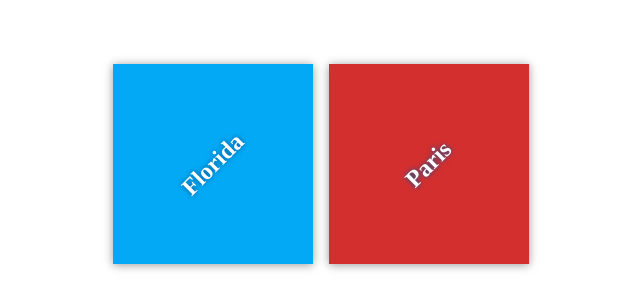
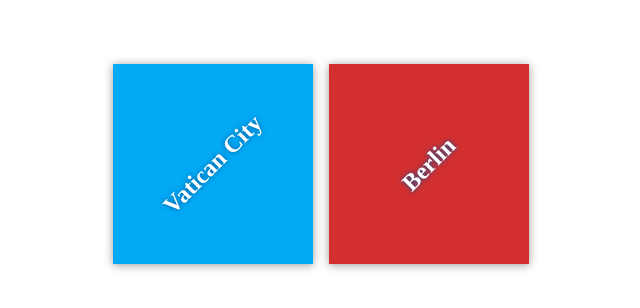
Before and after one commit to cartershadd/my-travel-plans, a plain HTML site: page index.html in a window 1280 px wide. Shown: the part 236-544 px from the top of the page, without its empty margins (319-959 px from the left). Drawn offline with Linux system fonts and the light colour scheme; files that its build step writes are made by us from their sources.

Commit message:
Update index.html

```diff
--- a/index.html
+++ b/index.html
@@ -11,11 +11,11 @@
     <div class="container">
         <div class="destination-container">
             <div class="destination" id="florida">
-                <h2>Florida</h2>
+                <h2>Vatican City</h2>
             </div>
 
             <div class="destination" id="paris">
-                <h2>Paris</h2>
+                <h2>Berlin</h2>
             </div>
         </div>
     </div>
```
